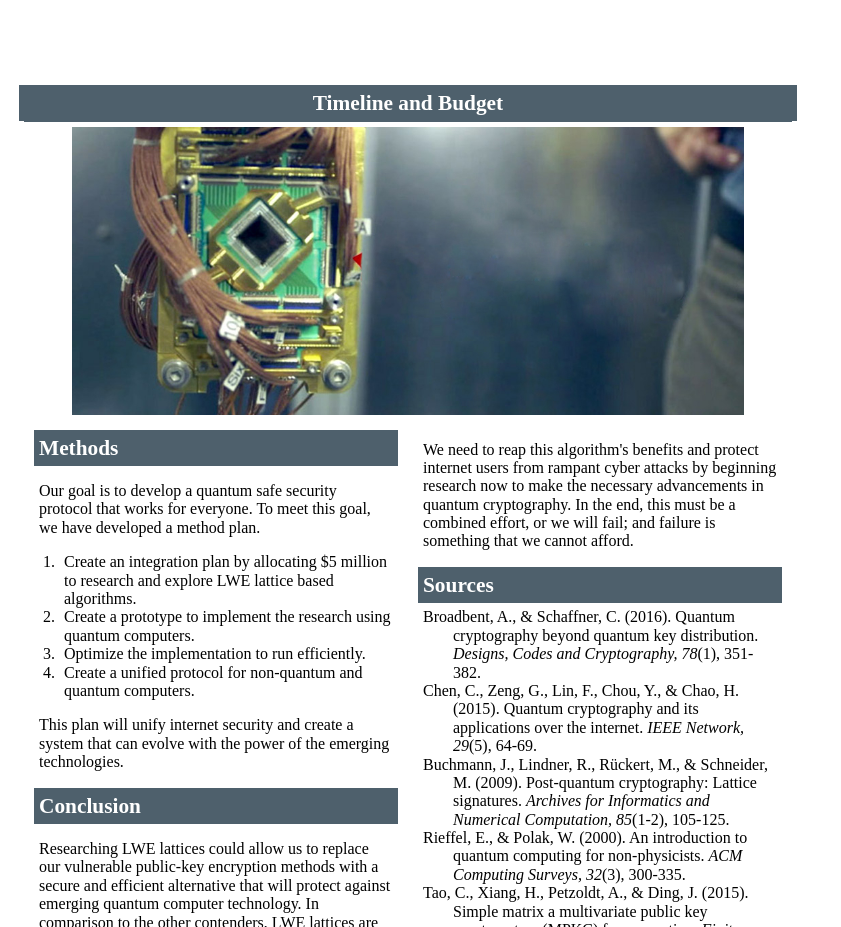
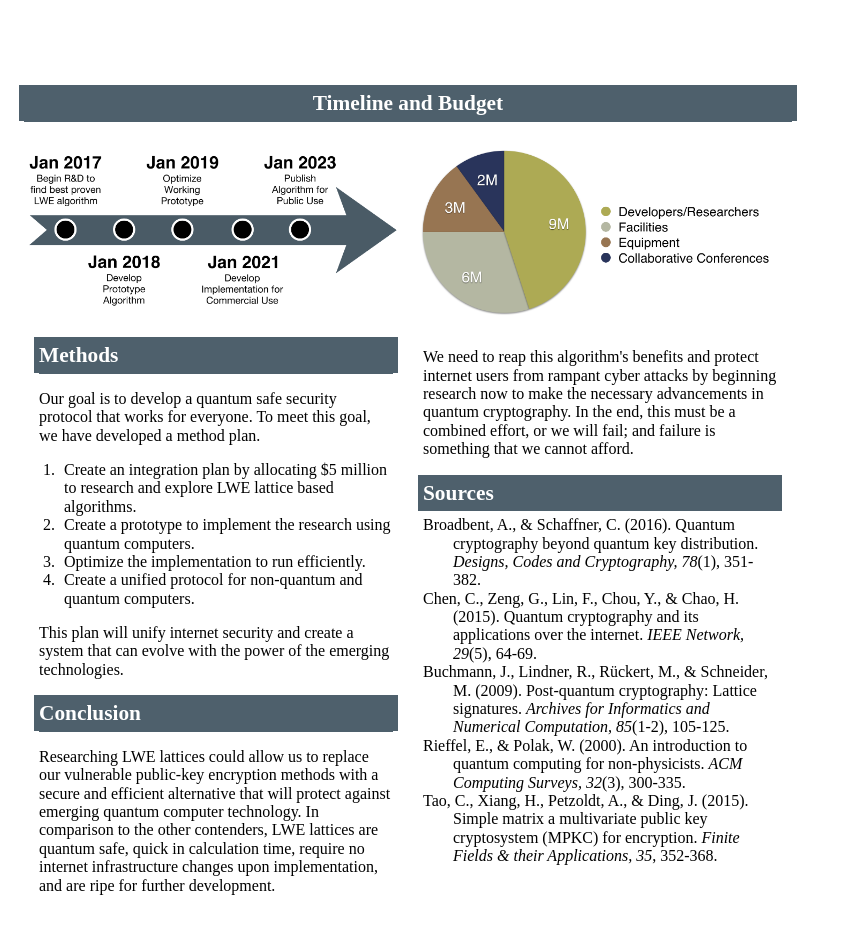
Before and after one commit to brian-petersen/eng-316-executive-summary, a website: page app/index.html in a window 1280 px wide. Shown: the part 1000-1927 px from the top of the page, without its empty margins (0-841 px from the left). Drawn offline with nearby package versions, Linux system fonts and the light colour scheme; files that its build step writes are made by us from their sources.

Commit message:
finishes

```diff
--- a/app/index.html
+++ b/app/index.html
@@ -37,7 +37,6 @@
         </p>
       </div>
       <div class="column">
-      <!-- , an LWE lattice based encryption algorithm is the best alternative. Q -->
         <p>
           Another alternative, learning with error (LWE) lattice based encryption methods are faster, less expensive to implement, and geographically expansive. Implementing LWE lattice algorithms is relatively simple. Immediate actions include further researching them and then establishing a security protocol that implements them. Once the security protocol is designed, quantum computers will then make new keys which are quantum secure and that can be used on existing hardware.
         </p>
@@ -76,7 +75,9 @@
 
     <div class="page">
       <h2 class="section center">Timeline and Budget</h2>
-      <img src="images/quantum-computer.jpg" alt="" class="timeline">
+      <!-- <img src="images/quantum-computer.jpg" alt="" class="timeline"> -->
+      <img src="images/timeline.png" alt="" class="timeline">
+      <img src="images/budget.png" alt="" class="timeline">
 
       <div class="column">
         <h2 class="section">Methods</h2>
--- a/app/styles/main.scss
+++ b/app/styles/main.scss
@@ -118,10 +118,12 @@ table {
 }
 
 img.timeline {
-  max-height: 3in;
+  // max-height: 3in;
 
-  margin: 0 auto;
-  display: block;
+  // margin: 0 auto;
+  // display: block;
+  padding-top: 20px;
+  width: 49%;
 }
 
 ol {
```
Also changed, not shown: app/images/budget.png (added), app/images/timeline.png (added), dist/images/budget.png (added), dist/images/timeline.png (added), dist/index.html, dist/service-worker.js, dist/styles/main.css, 4 other files.
